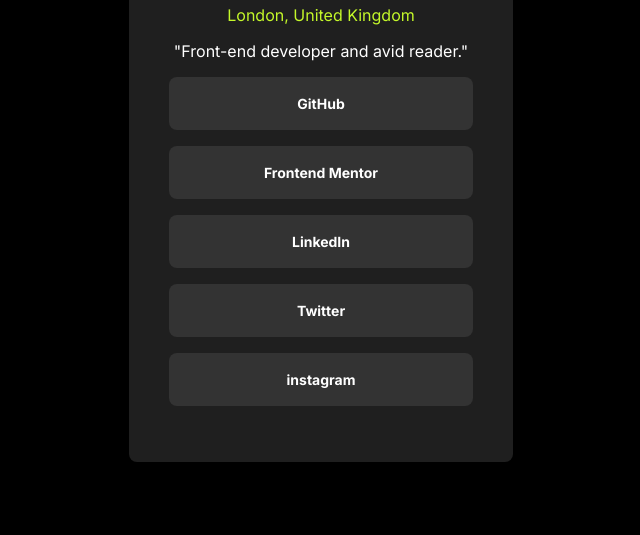
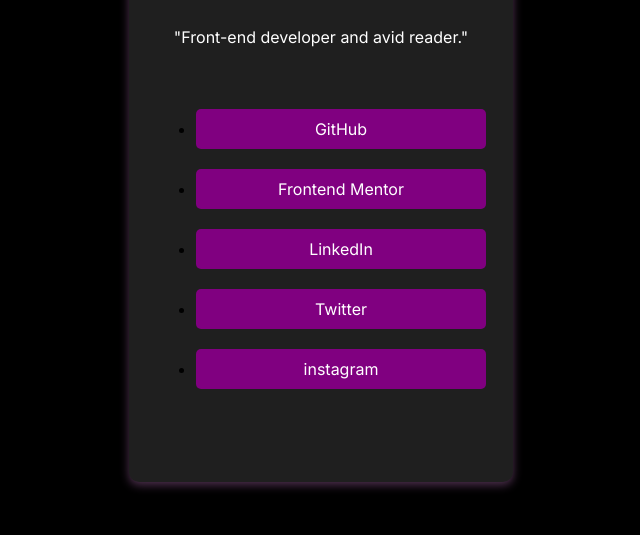
Before and after one commit to error404-vrs/social-links-profile, a plain HTML site: page index.html in a window 1280 px wide. Shown: the part 281-816 px from the top of the page, without its empty margins (319-959 px from the left). Drawn offline with Linux system fonts and the light colour scheme.

Commit message:
Update main.css

```diff
--- a/css/main.css
+++ b/css/main.css
@@ -2,57 +2,92 @@
 
 *{
     font-family: "Inter", sans-serif;
-    box-sizing: border-box;
+    font-optical-sizing: auto;
+    font-style: normal;
+    flex-direction: column;
+    transition: background-color 0.5s ease;
+
 }
 
 body{
     background-color: black;
-    min-height: 100vh;
+    justify-content: center;
+    height: 100vh;
+    align-items: center;
     display: flex;
+    margin: 0;
+    size: 10px;
+    transition: all o.5s ease;
+}
+main{
+    justify-content: center;
     align-items: center;
-    justify-content: center;
-    overflow: hidden;
-}
+    display: flex;
+    background-color: #1F1F1F;
+    border-radius: 10px;
 
-.profession{
-    font: 400;
-    color: #FFFFFF;
-}
-
-main{
-    background-color: #1F1F1F;
-    text-align: center;
-    padding: 40px;
+    height: 726px;
     width: 384px;
-    border-radius: 8px;
-}
-
-h1{
-    color: white;
-}
-
-li{
-    background-color: #333333;
-    margin-bottom: 16px;
-    padding: 16px;
-    border-radius: 8px;
-    text-align: center;
-}
-
-ul{
-    list-style: none;
-    padding-left: 0;
+    animation: mainshadow ease-in-out 7s infinite;
 }
 
 a{
-    display: block;
+    width: 290px;
+    height: 40px;
+    border: none;
+    border-radius: 5px;
+    margin-bottom: 20px;
+    transition: background-color 0.5s ease;
+    transition: height 0.5s ease;
+    transition: width 0.5s ease;
+    justify-content: center;
+    align-items: center;
+    display: flex;
+    color: white;
     text-decoration: none;
+    background-color: purple;
+}
+
+
+a:hover {
+  background-color: rgb(82, 5, 82);
+  width: 350px;
+  animation: buttonshadow ease-in-out 3s infinite;
+}
+
+.detail, h1, button{
     color: white;
-    font-size: 14px;
-    line-height: 21px;
-    font-weight: 700;
+
 }
 
 .position{
     color: #C4F82A;
+    ;
 }
+
+h1{
+    margin-bottom: -3px;
+}
+
+.profession{
+    margin-bottom: 30px;
+    color: white;
+}
+
+body.dark-mode {
+    background-color: bisque;
+    transition: background-color 0.5s ease;
+    color: black;
+}
+
+@keyframes mainshadow{
+    50%{
+        box-shadow: rgba(532, 156, 596, 0.5) 0px 5px 15px;
+    }
+}
+
+@keyframes buttonshadow{
+    50%{
+        box-shadow: rgba(532, 196, 516, 0.5) 0px 5px 15px;
+    }
+}
```
